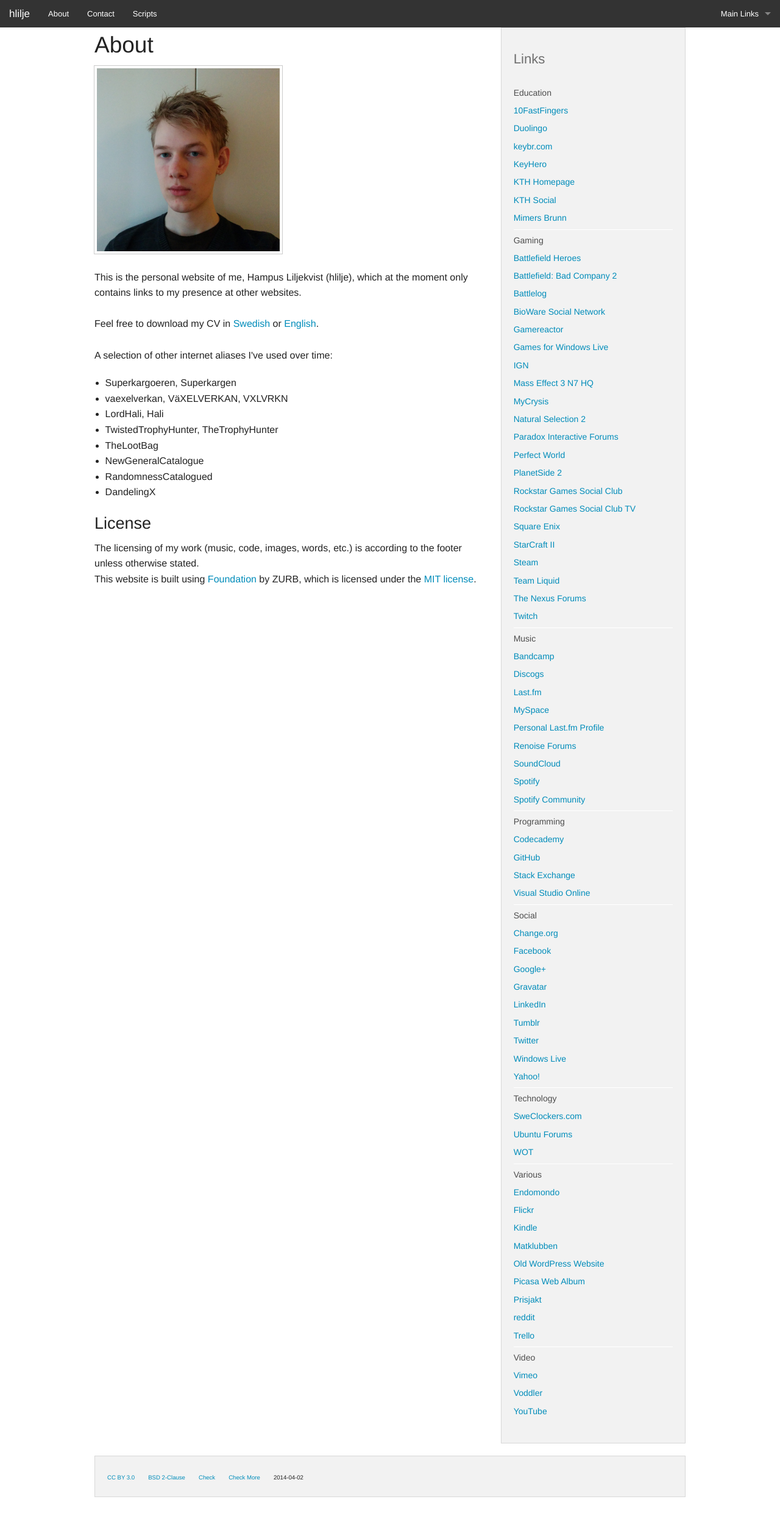
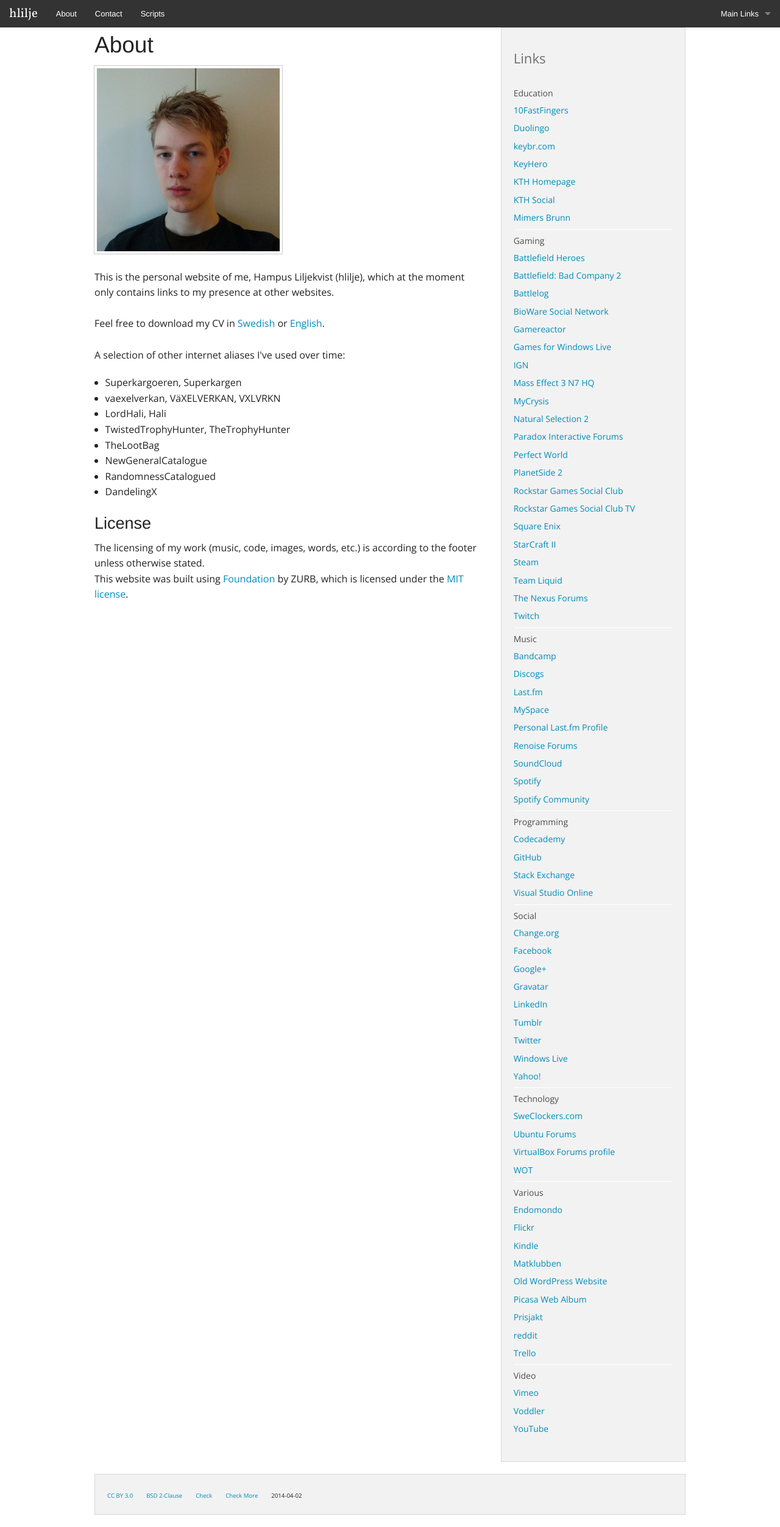
Before and after one commit to hlilje/hlilje.github.io, a Jekyll site: the page built from about/index.html, in a window 1280 px wide. Shown: the whole page at 61% size. Built offline with Jekyll 4.4.1, drawn with Linux system fonts in a browser that asks for light colours; before the commit the page ends 2475 px from its top, so only the background shows below that.

Commit message:
Update font

```diff
--- a/_includes/head.html
+++ b/_includes/head.html
@@ -2,6 +2,7 @@
   <meta charset="utf-8">
   <meta name="viewport" content="width=device-width, initial-scale=1.0" />
   <title>{{ page.title }}</title>
+  <link rel="stylesheet" href="/css/style.css" />
   <link rel="stylesheet" href="/css-vendor/foundation.css" />
   <script src="/js-vendor/vendor/modernizr.js"></script>
 
--- a/_includes/links.html
+++ b/_includes/links.html
@@ -70,6 +70,7 @@
     <li><label>Technology</label></li>
     <li><a href="http://www.sweclockers.com/profil/vaexelverkan" title="SweClockers.com profile" target="_blank">SweClockers.com</a></li>
     <li><a href="http://ubuntuforums.org/member.php?u=1848619" title="Ubuntu Forums profile" target="_blank">Ubuntu Forums</a></li>
+    <li><a href="https://forums.virtualbox.org/memberlist.php?mode=viewprofile&u=84235" title="VirtualBox Forums profile" target="_blank">VirtualBox Forums profile</a></li>
     <li><a href="https://www.mywot.com/en/user/3701812" title="WOT profile" target="_blank">WOT</a></li>
 
     <li class="divider"></li>
--- a/_layouts/default.html
+++ b/_layouts/default.html
@@ -1,4 +1,4 @@
-<!doctype html>
+<!DOCTYPE html>
 <html class="no-js" lang="en">
   {% include head.html %}
   <body>
--- a/_layouts/scripts.html
+++ b/_layouts/scripts.html
@@ -1,9 +1,9 @@
-<!doctype html>
+<!DOCTYPE html>
 <html>
   <head>
     <meta charset="utf-8">
     <title>{{ page.title }}</title>
-    <link rel="stylesheet" href="/css/script-styles.css">
+    <link rel="stylesheet" href="/css/scripts.css">
   </head>
 
   <body>
--- a/about/index.html
+++ b/about/index.html
@@ -33,7 +33,7 @@ title: hlilje | About
     <p>
       The licensing of my work (music, code, images, words, etc.) is according to the footer unless otherwise stated.
       <br>
-      This website is built using <a href="http://foundation.zurb.com/">Foundation</a> by ZURB, which is licensed under the <a href="http://opensource.org/licenses/MIT">MIT license</a>.
+      This website was built using <a href="http://foundation.zurb.com/">Foundation</a> by ZURB, which is licensed under the <a href="http://opensource.org/licenses/MIT">MIT license</a>.
     </p>
   </article>
 </section>
--- /dev/null
+++ b/css/style.css
@@ -0,0 +1,10 @@
+@import url(http://fonts.googleapis.com/css?family=Open+Sans|Vollkorn);
+
+* {
+  font-family: 'Open Sans', sans-serif;
+}
+
+.top-bar .name h1 a {
+  font-family: 'Vollkorn', serif;
+  font-size: 1.3rem;
+}
```
Also changed, not shown: css/scripts.css (renamed from css/script-styles.css).
